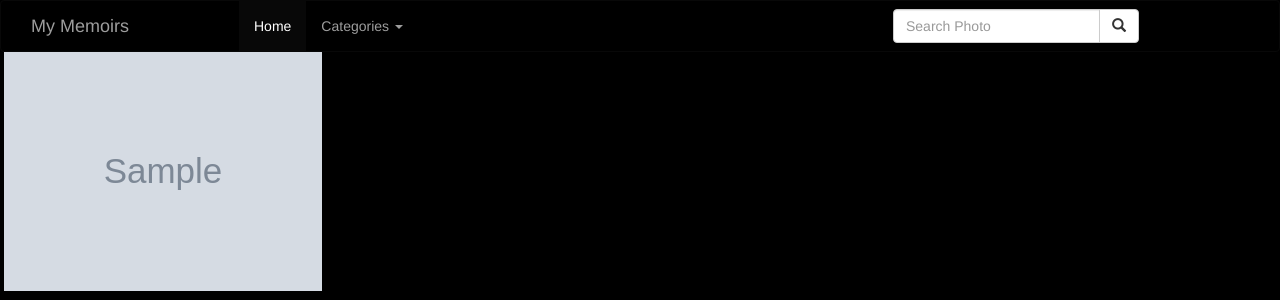
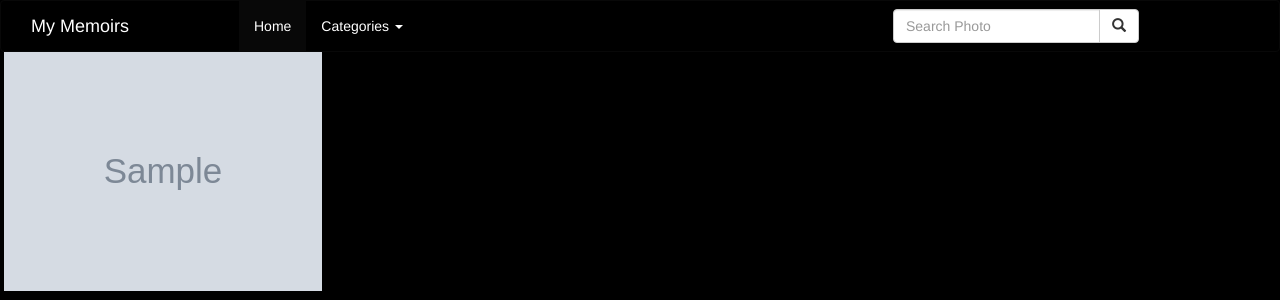
Before and after one commit to bryomajor/memoirs, a Django app: page / in a window 1280 px wide. Shown: the top 300 px of the page. Run offline with Django 3.2, Linux system fonts and the light colour scheme; tables that the repository leaves empty hold one stand-in row (values such as "Sample post"); grey boxes marked "Sample" are stand-in pictures; some libraries are stand-ins or nearby versions.

Commit message:
Style the copy and the view image buttons

```diff
--- a/static/css/styles.css
+++ b/static/css/styles.css
@@ -116,3 +116,15 @@
   .text-white {
     color: white;
   }
+
+  .top {
+    margin-top: 3%;
+  }
+
+  .btn-custom {
+    border: solid #fff 2px;
+  }
+
+  a {
+    color: #fff !important;
+  }
```
